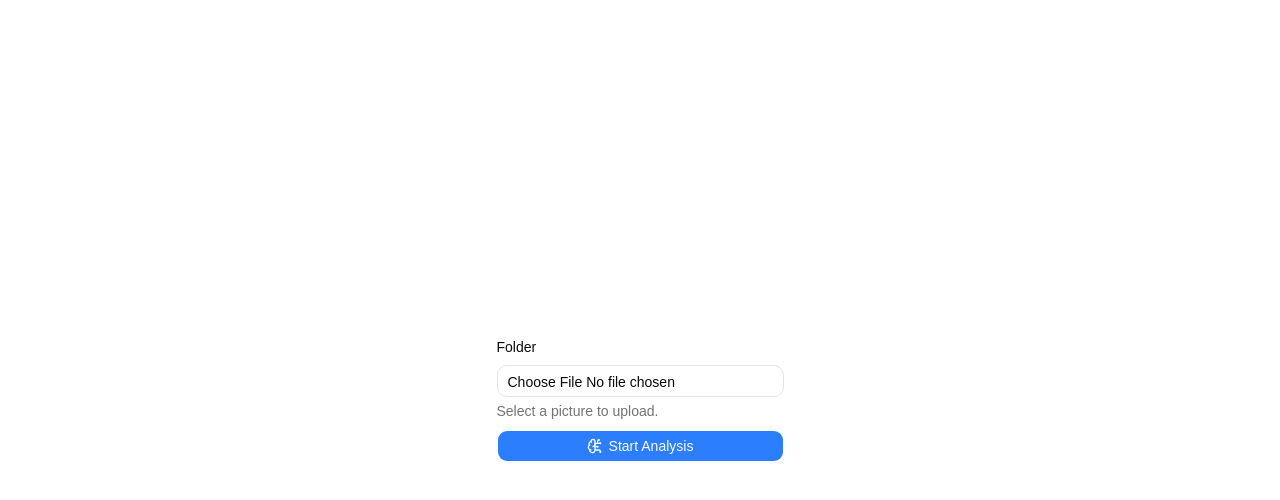
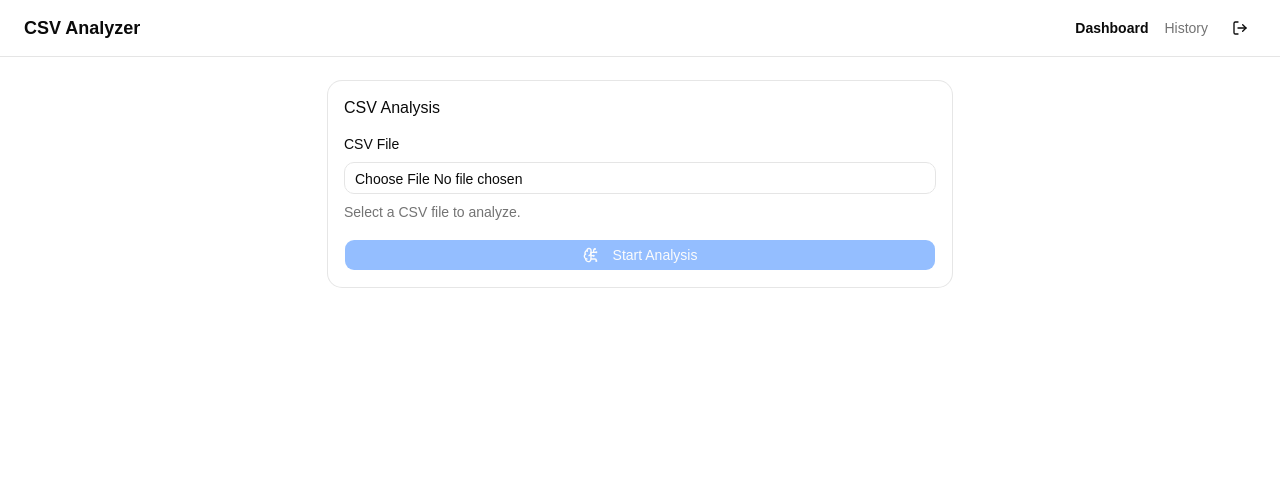
Before and after one commit to EmirBaranKadirhan/csv-analyzer, a React (Vite) app in the folder frontend/: page /dashboard in a window 1280 px wide. Shown: the top 500 px of the page. Built offline with nearby package versions, Linux system fonts and the light colour scheme; sample sign-in values are in the browser's storage.

Commit message:
feat: add navbar with navigation and logout functionality

```diff
--- a/frontend/src/App.tsx
+++ b/frontend/src/App.tsx
@@ -3,15 +3,19 @@ import { Routes, Route } from 'react-router-dom';
 import Dashboard from "./pages/Dashboard";
 import History from "./pages/History";
 import ProtectedRoute from "./components/ProtectedRoute";
+import Layout from "./components/Layout";
 
 function App() {
   return (
-    <div className="min-h-screen flex items-center justify-center">
+    <div>
       <Routes>
         <Route path="/" element={<AuthPage />} />
         <Route element={<ProtectedRoute />}>
-          <Route path="/dashboard" element={<Dashboard />} />
-          <Route path="/history" element={<History />} />
+          <Route element={<Layout />}>
+            <Route path="/dashboard" element={<Dashboard />} />
+            <Route path="/history" element={<History />} />
+          </Route>
+
         </Route>
       </Routes>
     </div>
--- /dev/null
+++ b/frontend/src/components/Layout.tsx
@@ -0,0 +1,33 @@
+import { Outlet, Link, useLocation } from 'react-router-dom'
+import Logout from './Logout'
+
+
+export default function Layout() {
+    const location = useLocation()
+
+    return (
+        <div className="min-h-screen flex flex-col">
+            <nav className="border-b px-6 py-3 flex items-center justify-between">
+                <span className="font-semibold text-lg">CSV Analyzer</span>
+                <div className="flex items-center gap-4">
+                    <Link
+                        to="/dashboard"
+                        className={`text-sm ${location.pathname === '/dashboard' ? 'font-semibold' : 'text-muted-foreground'}`}
+                    >
+                        Dashboard
+                    </Link>
+                    <Link
+                        to="/history"
+                        className={`text-sm ${location.pathname === '/history' ? 'font-semibold' : 'text-muted-foreground'}`}
+                    >
+                        History
+                    </Link>
+                    <Logout />
+                </div>
+            </nav>
+            <main className="flex-1">
+                <Outlet />
+            </main>
+        </div>
+    )
+}
--- /dev/null
+++ b/frontend/src/components/Logout.tsx
@@ -0,0 +1,22 @@
+import { Button } from "@/components/ui/button"
+import { useNavigate } from "react-router";
+import { LogOut } from 'lucide-react'
+
+export default function Logout() {
+
+    const navigate = useNavigate();
+    const logout = () => {
+
+        localStorage.removeItem("token");
+        navigate('/')
+    }
+
+    return (
+        <div>
+
+            <Button variant="ghost" size="icon" onClick={logout}>
+                <LogOut className="h-4 w-4" />
+            </Button>
+        </div>
+    )
+}
--- a/frontend/src/pages/Dashboard.tsx
+++ b/frontend/src/pages/Dashboard.tsx
@@ -1,6 +1,8 @@
 import { Field, FieldDescription, FieldLabel } from "@/components/ui/field"
 import { Input } from "@/components/ui/input"
 import { Button } from "@/components/ui/button"
+import { Card, CardContent, CardHeader, CardTitle } from "@/components/ui/card"
+import { Badge } from "@/components/ui/badge"
 import { BrainCircuit } from 'lucide-react';
 import { useState } from "react";
 import { uploadCSV } from "../services/api"
@@ -21,30 +23,53 @@ export default function Dashboard() {
     }
 
     return (
-        <div>
+        <div className="max-w-2xl mx-auto p-6 flex flex-col gap-6">
+            <Card>
+                <CardHeader>
+                    <CardTitle>CSV Analysis</CardTitle>
+                </CardHeader>
+                <CardContent className="flex flex-col gap-4">
                     <Field>
-                <FieldLabel htmlFor="picture">Folder</FieldLabel>
-                <Input id="picture" type="file" onChange={(e) => setFile(e.target.files?.[0] ?? null)} />  {/* hata vermemesi icin ?. ve ?? kullandik */}
-                <FieldDescription>Select a picture to upload.</FieldDescription>
-                <Button className="bg-blue-500 hover:bg-blue-600" onClick={handleUpload} disabled={loading}>
-                    {loading ? 'Analiz Ediliyor' : (
+                        <FieldLabel htmlFor="picture">CSV File</FieldLabel>
+                        <Input
+                            id="picture"
+                            type="file"
+                            accept=".csv"
+                            onChange={(e) => setFile(e.target.files?.[0] ?? null)}
+                        />
+                        <FieldDescription>Select a CSV file to analyze.</FieldDescription>
+                    </Field>
+                    <Button
+                        className="bg-blue-500 hover:bg-blue-600 w-full"
+                        onClick={handleUpload}
+                        disabled={loading || !file}
+                    >
+                        {loading ? 'Analyzing...' : (
                             <>
-                            <BrainCircuit size={28} />
+                                <BrainCircuit size={18} className="mr-2" />
                                 Start Analysis
                             </>
                         )}
                     </Button>
+                </CardContent>
+            </Card>
 
-            </Field>
-            <div>
             {result && (
-                    <div>
-                        <p>Satir : {result.recordsLength}</p>
-                        <p>Satir : {result.columns}</p>
-                        <p>Satir : {result.aiComment}</p>
+                <Card>
+                    <CardHeader>
+                        <CardTitle>Analysis Result</CardTitle>
+                    </CardHeader>
+                    <CardContent className="flex flex-col gap-3">
+                        <div className="flex flex-wrap gap-2">
+                            <Badge variant="secondary">Rows: {result.recordsLength}</Badge>
+                            {result.columns?.map((col: string) => (
+                                <Badge key={col} variant="outline">{col}</Badge>
+                            ))}
                         </div>
+                        <p className="text-sm text-muted-foreground">{result.aiComment}</p>
+                    </CardContent>
+                </Card>
             )}
-            </div>
         </div>
     )
 }
--- a/frontend/src/pages/History.tsx
+++ b/frontend/src/pages/History.tsx
@@ -26,6 +26,7 @@ export default function History() {
             {history.map((item: any) => (
                 <Card key={item._id}>
                     <CardHeader>
+
                         <CardTitle className="flex justify-between items-center">
                             <span>{item.fileName}</span>
                             <span className="text-sm text-muted-foreground font-normal">
```
Lines whose indentation alone changed are shown as unchanged.
